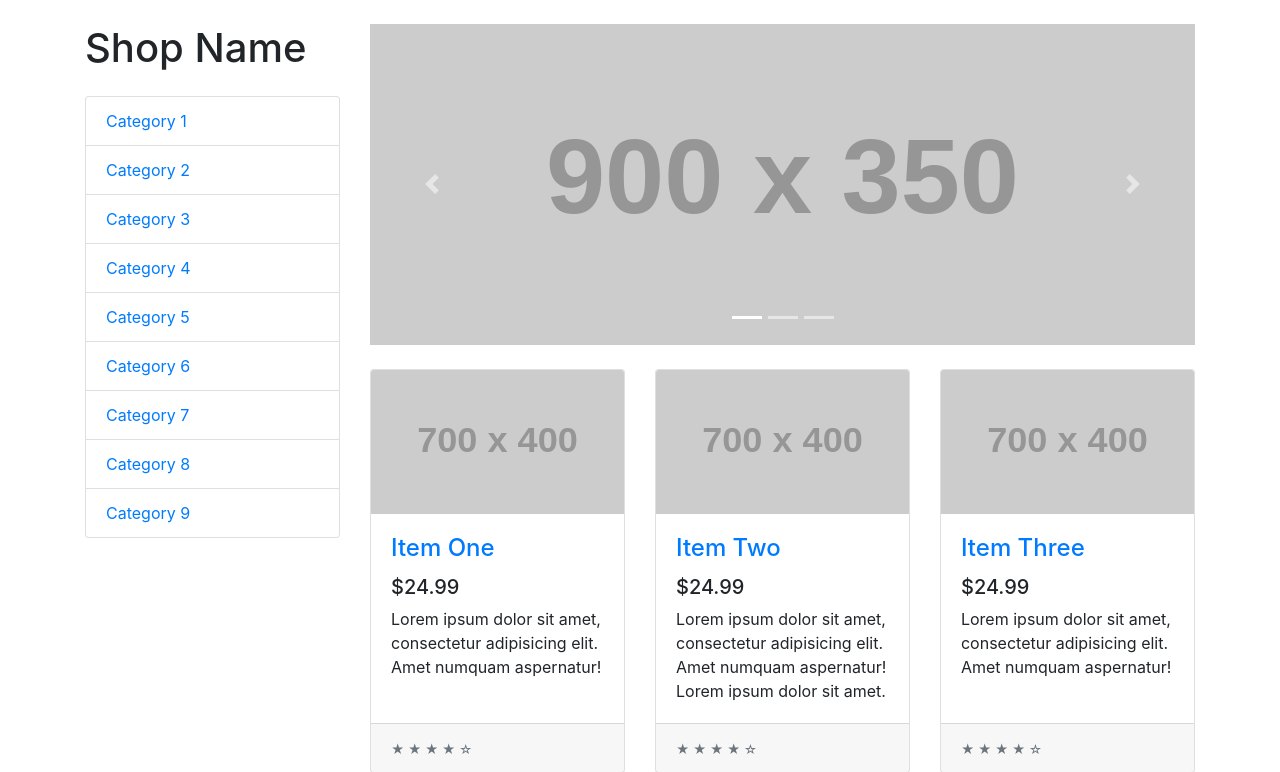
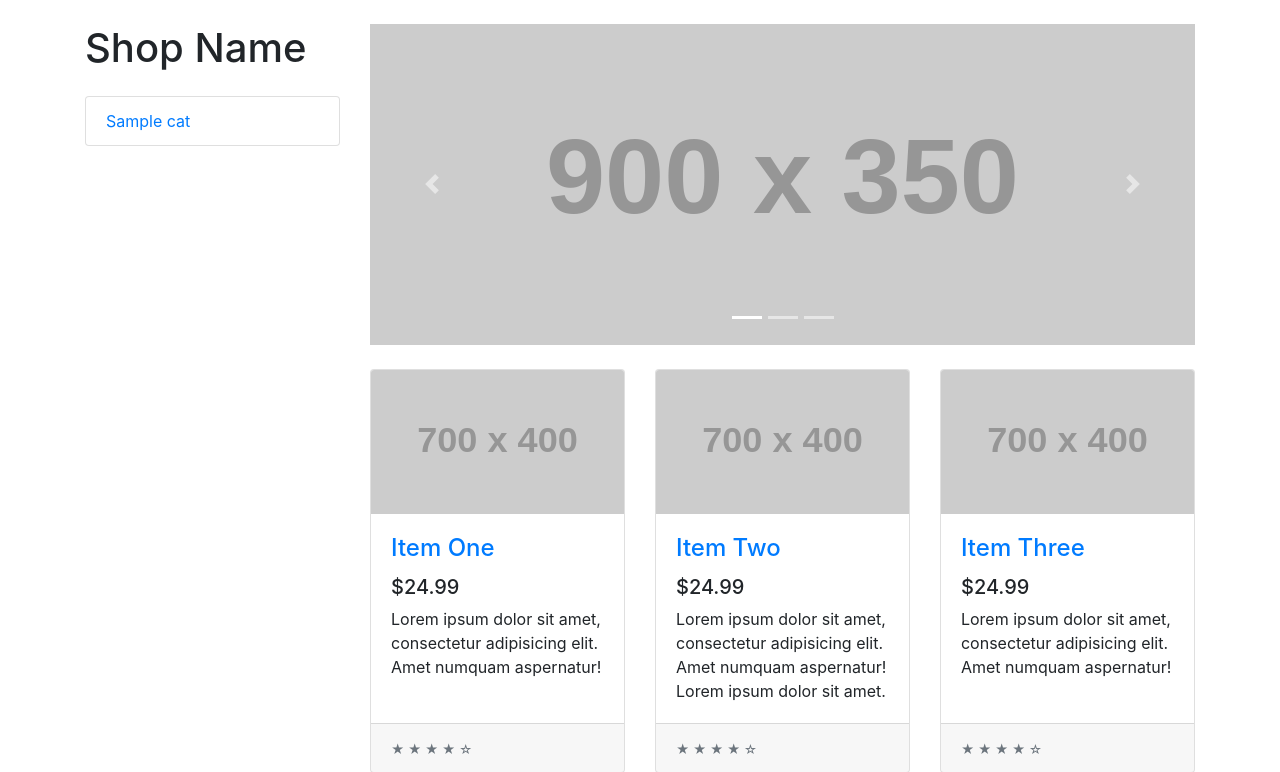
Before and after one commit to Balthazar77/HDfilter, a Django app: template templates/base.html in a window 1280 px wide. Shown: the part 56-828 px from the top of the page. Run offline with Django 3.2, Linux system fonts and the light colour scheme; the template is opened without the code that fills it: most values are stand-ins (such as "Sample title", 1, 10 or a date in 2020); parts of the project's set-up code (start-up, migrations or seed data) failed here and were passed over; some libraries are stand-ins or nearby versions.

Commit message:
create categoryes

```diff
--- a/mainapp/urls.py
+++ b/mainapp/urls.py
@@ -1,8 +1,8 @@
 from django.urls import path
-
-from .views import test_view, ProductDetailView
+from django.conf.urls import url
+from .views import TestView, ProductDetailView
 
 urlpatterns = [
-    path('', test_view, name='base'),
+    path("products/",view=TestView.as_view(),name="cats"),
     path('products/<str:ct_model>/<str:slug>/', ProductDetailView.as_view(), name='product_detail')
 ]
--- a/templates/base.html
+++ b/templates/base.html
@@ -61,17 +61,9 @@
       <div class="col-lg-3">
 
         <h1 class="my-4">Shop Name</h1>
-        <div class="list-group">
-          <a href="#" class="list-group-item">Category 1</a>
-          <a href="#" class="list-group-item">Category 2</a>
-          <a href="#" class="list-group-item">Category 3</a>
-          <a href="#" class="list-group-item">Category 4</a>
-          <a href="#" class="list-group-item">Category 5</a>
-          <a href="#" class="list-group-item">Category 6</a>
-          <a href="#" class="list-group-item">Category 7</a>
-          <a href="#" class="list-group-item">Category 8</a>
-          <a href="#" class="list-group-item">Category 9 </a>
-        </div>
+    {% block cats %}
+    {% include 'categoryes.html' %}
+    {% endblock cats%}
 
       </div>
       <!-- /.col-lg-3 -->
--- /dev/null
+++ b/templates/categoryes.html
@@ -0,0 +1,10 @@
+
+
+{% block cats %}
+<div class="list-group">
+{% for cat in categoryes %}
+
+          <a href="{{ cat.slug }}" class="list-group-item">{{ cat.name }}</a>
+            {% endfor %}
+</div>
+{% endblock cats %}
--- a/templates/product_detail.html
+++ b/templates/product_detail.html
@@ -1,11 +1,12 @@
 {% extends 'base.html' %}
 {% load specifications %}
+
 {% block content %}
 
 
 <nav aria-label="breadcrumb" class="mt-3">
   <ol class="breadcrumb">
-    <li class="breadcrumb-item"><a href="{% url 'base' %}">Главная</a></li>
+    <li class="breadcrumb-item"><a href="#">Главная</a></li>
     <li class="breadcrumb-item"><a href="#">{{ product.category.name }}</a></li>
     <li class="breadcrumb-item active" aria-current="page">{{ product.title }}</li>
   </ol>
```
Also changed, not shown: mainapp/views.py (+20 -3 lines).
